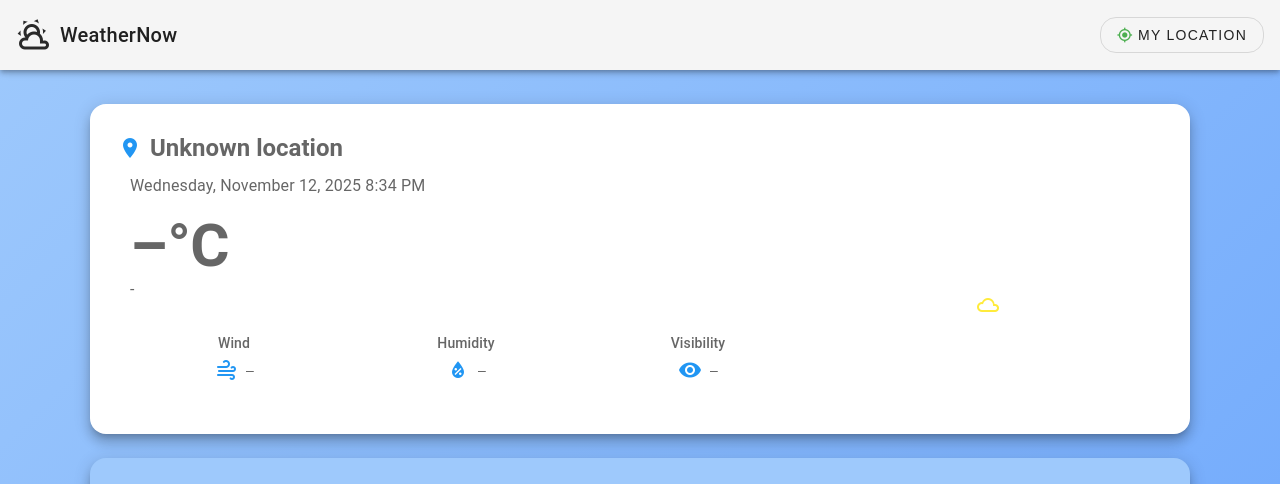
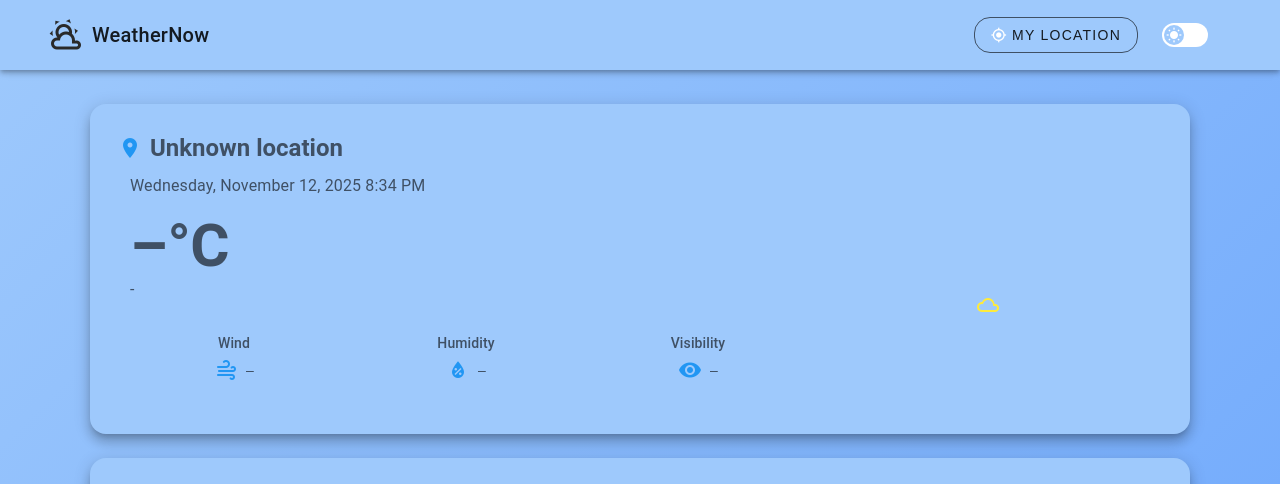
Before and after one commit to Annargb/weather-app, a Vue app: page / in a window 1280 px wide. Shown: the top 484 px of the page. Built offline with nearby package versions, Linux system fonts and the light colour scheme; no server answers.

Commit message:
feat: add theme toggle switch with animated slider in header; make location button icon color dynamic based on theme; update header layout spacing; ensure theme-aware gradient background across app

```diff
--- a/src/assets/global.css
+++ b/src/assets/global.css
@@ -11,18 +11,22 @@ body,
 
 #app {
   min-height: 100vh;
-  background: linear-gradient(135deg, #9ec9fc, #6fa8fc);
   background-attachment: fixed;
   display: flex;
   flex-direction: column;
 }
-
-/* .theme--light.v-application {
-  background-color: #f4f4f4;
-  color: #ffffff;
+.v-application.theme--light {
+  background: linear-gradient(135deg, #9ec9fc, #6fa8fc) !important;
 }
-
-.theme--dark.v-application {
-  background-color: #f4f4f4;
-  color: #ffffff;
-} */
+.v-application.theme--dark {
+  background: linear-gradient(135deg, #1e1e1e, #111) !important;
+}
+.theme--light .location-btn.v-btn.v-btn--outlined {
+  border-color: rgba(0, 0, 0, 0.6) !important;
+}
+.theme--dark .location-btn.v-btn.v-btn--outlined {
+  border-color: #fff !important;
+}
+.theme--light .location-btn .v-icon {
+  color: white !important;
+}
--- a/src/components/HeaderView.vue
+++ b/src/components/HeaderView.vue
@@ -1,8 +1,7 @@
 <template>
-  <v-app-bar app dense height="70" class="glass-header">
-    <v-container fluid class="pa-0">
+  <v-app-bar app dense height="70" color="card">
+    <v-container fluid class="px-8">
       <v-row align="center" justify="space-between" no-gutters>
-        <!-- Ліва частина: логотип + назва -->
         <v-col cols="auto" class="d-flex align-center">
           <v-icon color="secondary" :size="36" class="mr-2"
             >mdi-weather-partly-cloudy</v-icon
@@ -10,12 +9,11 @@
           <span class="text-h6 mb-0">WeatherNow</span>
         </v-col>
 
-        <!-- Права частина: кнопка -->
-        <v-col cols="auto" class="d-flex justify-end">
+        <v-col cols="auto" class="d-flex align-center justify-end">
           <v-btn
             outlined
             text
-            class="location-btn rounded-xl"
+            class="location-btn rounded-xl mr-6"
             :disabled="isLoading"
             @click="getCurrentLocation"
           >
@@ -26,6 +24,16 @@
               isLoading ? "Loading..." : "My location"
             }}</span>
           </v-btn>
+
+          <div class="theme-toggle mr-6" @click="toggleTheme">
+            <div class="toggle-track" :class="{ active: isDark }">
+              <div class="toggle-thumb">
+                <v-icon small color="white">
+                  {{ isDark ? "mdi-weather-night" : "mdi-white-balance-sunny" }}
+                </v-icon>
+              </div>
+            </div>
+          </div>
         </v-col>
       </v-row>
     </v-container>
@@ -38,6 +46,11 @@ import { RootState } from "@/store/types";
 
 export default Vue.extend({
   name: "HeaderView",
+  data() {
+    return {
+      isDark: false,
+    };
+  },
   computed: {
     isLoading(): boolean {
       return (this.$store.state as RootState).weather.isLoading;
@@ -81,19 +94,25 @@ export default Vue.extend({
         }
       );
     },
+    toggleTheme(): void {
+      this.isDark = !this.isDark;
+      this.$vuetify.theme.dark = this.isDark;
+      localStorage.setItem("themeDark", this.isDark ? "1" : "0");
+    },
   },
   mounted() {
+    const saved = localStorage.getItem("themeDark");
+    if (saved !== null) {
+      this.isDark = saved === "1";
+      this.$vuetify.theme.dark = this.isDark;
+    }
+
     this.$store.dispatch("weather/initWeather");
   },
 });
 </script>
 
 <style scoped>
-.v-application .v-app-bar.glass-header {
-  background-color: rgb(245 245 245 / 15%);
-  backdrop-filter: blur(10px);
-  -webkit-backdrop-filter: blur(10px);
-}
 .location-btn {
   min-width: 40px;
   padding: 4px 12px;
@@ -101,7 +120,45 @@ export default Vue.extend({
   display: flex;
   align-items: center;
 }
-
+@media (max-width: 400px) {
+  .btn-text {
+    display: none;
+  }
+}
+.theme-toggle {
+  width: 46px;
+  height: 24px;
+  cursor: pointer;
+  position: relative;
+}
+.toggle-track {
+  background: #fff;
+  border-radius: 24px;
+  height: 100%;
+  width: 100%;
+  transition: 0.25s ease;
+  display: flex;
+  align-items: center;
+}
+.toggle-track.active {
+  background: #fff;
+}
+.toggle-thumb {
+  height: 20px;
+  width: 20px;
+  background: #9ec9fc;
+  border-radius: 50%;
+  position: absolute;
+  top: 2px;
+  left: 2px;
+  display: flex;
+  align-items: center;
+  justify-content: center;
+  transition: 0.25s ease;
+}
+.toggle-track.active .toggle-thumb {
+  transform: translateX(22px);
+}
 @media (max-width: 400px) {
   .btn-text {
     display: none;
--- a/src/components/WeatherCard.vue
+++ b/src/components/WeatherCard.vue
@@ -1,5 +1,5 @@
 <template>
-  <v-card elevation="9" class="pa-6 rounded-xl weather-card">
+  <v-card elevation="9" color="card" class="pa-6 rounded-xl weather-card">
     <v-card-text>
       <v-row align="center" class="mb-2">
         <v-icon left color="blue">mdi-map-marker</v-icon>
@@ -147,9 +147,6 @@ export default Vue.extend({
   width: 100%;
   max-width: 1200px;
   margin: 0 auto;
-  background-color: rgb(245 245 245 / 15%);
-  backdrop-filter: blur(10px);
-  -webkit-backdrop-filter: blur(10px);
 }
 .weather-temp {
   word-break: keep-all;
--- a/src/plugins/vuetify.ts
+++ b/src/plugins/vuetify.ts
@@ -16,6 +16,7 @@ export default new Vuetify({
         primary: "#312a2a",
         secondary: "#fff",
         accent: "#4CBB17",
+        card: "#3d3d3d",
       },
     },
     options: {
```
